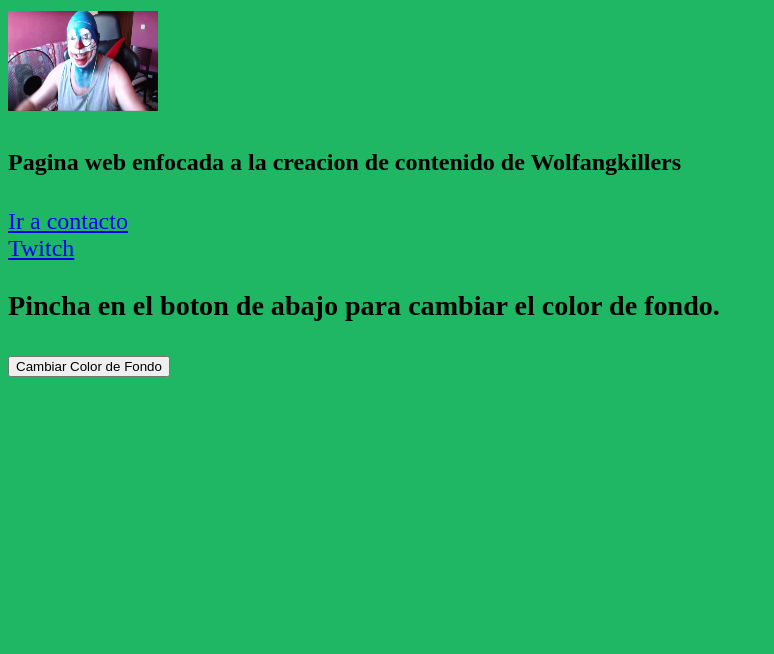
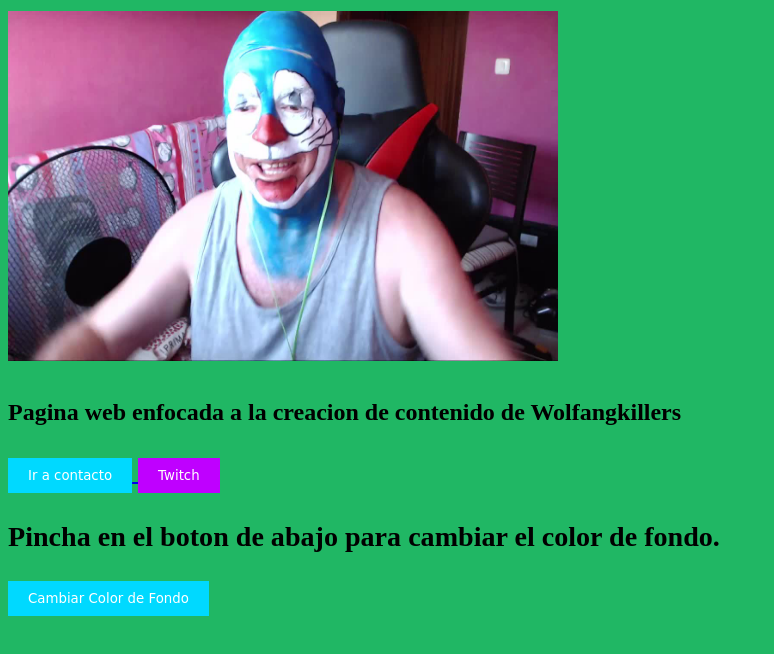
Before and after one commit to Alesso-ai/Alejandro-Ruiz-Prueba, a plain HTML site: page index.html in a window 1280 px wide. Shown: the part 108-762 px from the top of the page, without its empty margins (0-774 px from the left). Drawn offline with Linux system fonts and the light colour scheme.

Commit message:
Actualizado los botones

```diff
--- a/Styles/style.css
+++ b/Styles/style.css
@@ -44,7 +44,25 @@ a{
 }
 
 .imagen {
-    width: 150px;
-    height: 100px;
+    width: 550px;
+    height: 350px;
 
 }
+
+.mi-boton1 {
+    background-color: #bf00ff; /* Cambia el color de fondo a azul */
+    color: #fff; /* Cambia el color del texto a blanco */
+    padding: 10px 20px; /* Agrega relleno al botón */
+    border: none; /* Quita el borde del botón */
+    cursor: pointer; /* Cambia el cursor al puntero al pasar el mouse sobre el botón */
+    font-family: cursive;
+}
+
+.mi-boton {
+    background-color: #00d9ff; /* Cambia el color de fondo a azul */
+    color: #fff; /* Cambia el color del texto a blanco */
+    padding: 10px 20px; /* Agrega relleno al botón */
+    border: none; /* Quita el borde del botón */
+    cursor: pointer; /* Cambia el cursor al puntero al pasar el mouse sobre el botón */
+    font-family: cursive;
+}
--- a/index.html
+++ b/index.html
@@ -16,11 +16,22 @@
     <h1>Bienvenidos</h1>
     <img class="imagen" src="assets/wolfangkillers.jpg" alt="Wolfangkillers"/>
     <h4>Pagina web enfocada a la creacion de contenido de Wolfangkillers</h4>
-    <a href="contacto.html">Ir a contacto</a>
-    <br/>
-    <a href="https://www.twitch.tv/wolfangkillers">Twitch</a>
+
+
+    <a href="contacto.html">
+        <button class="mi-boton">Ir a contacto</button>
+    </a>
+
+
+
+    <a href="https://www.twitch.tv/wolfangkillers">
+        <button class="mi-boton1">Twitch</button>
+    </a>
+
+
     <h3>Pincha en el boton de abajo para cambiar el color de fondo.</h3>
-    <button onclick="cambiarColorDeFondo()">Cambiar Color de Fondo</button>
+
+    <button class="mi-boton" onclick="cambiarColorDeFondo()">Cambiar Color de Fondo</button>
     <script src="/Scripts/Script.JS"></script>
 
 
```
